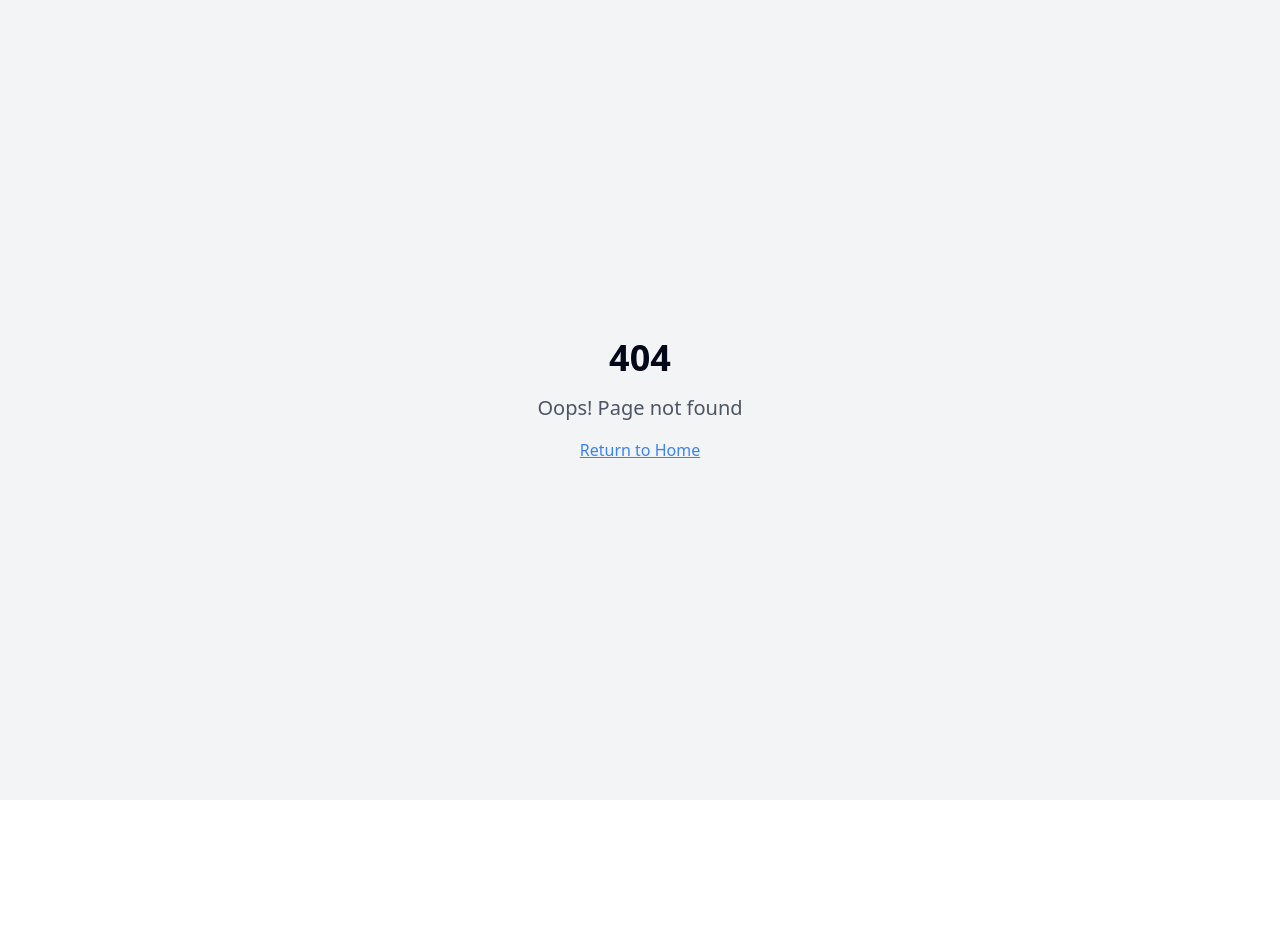
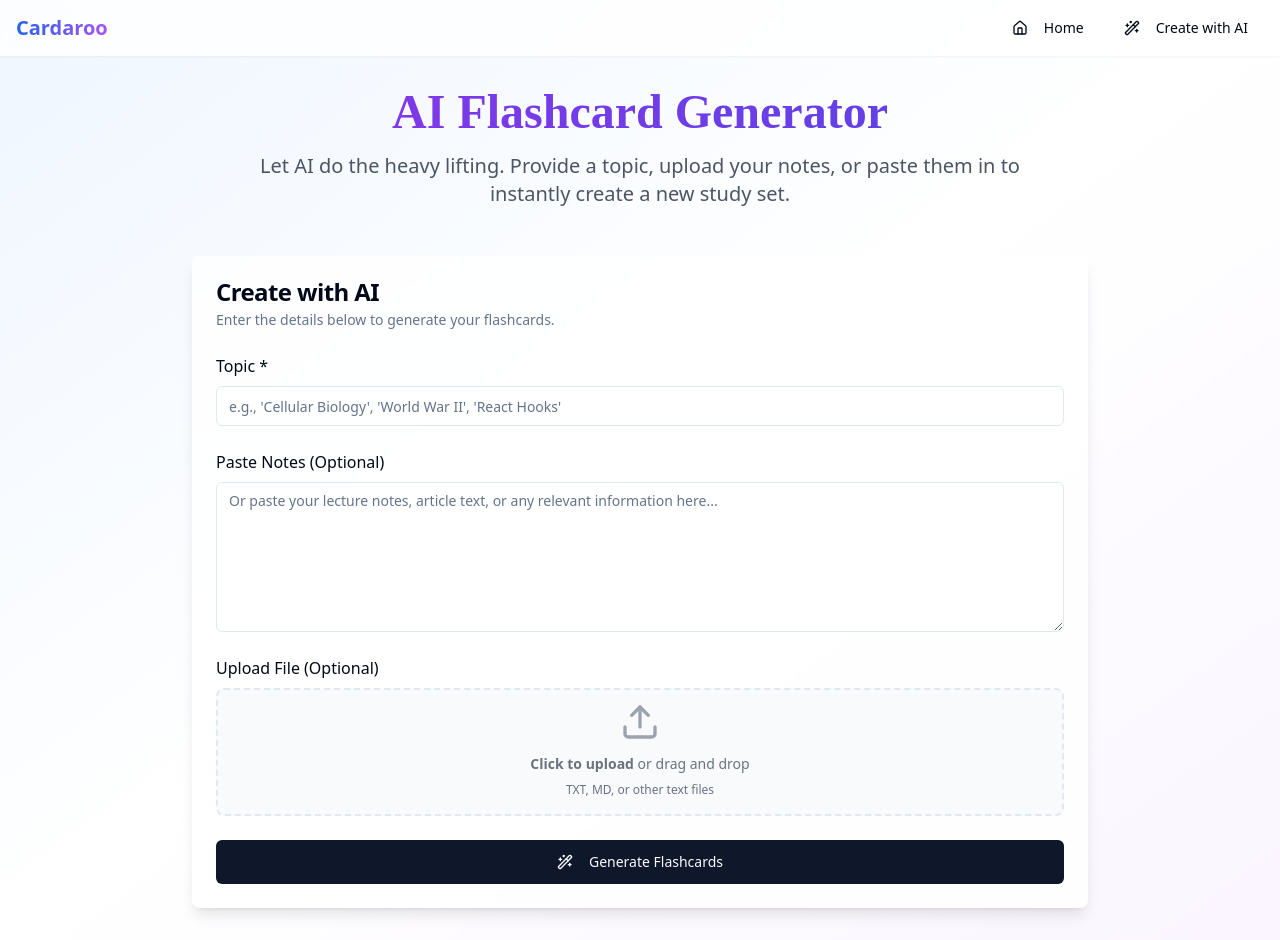
Before and after one commit to TerminatingCoder101/Cardaroo, a React (Vite) app: page /ai-generator in a window 1280 px wide. Before the commit this address had no page. Before the commit the page ends 800 px from the top, so only its background shows below. Built offline with nearby package versions, Linux system fonts and the light colour scheme; a web font is replaced by a local one.

Commit message:
Added Gemini

```diff
--- a/src/App.tsx
+++ b/src/App.tsx
@@ -6,6 +6,7 @@ import { QueryClient, QueryClientProvider } from "@tanstack/react-query";
 import { BrowserRouter, Routes, Route } from "react-router-dom";
 import Index from "./pages/Index";
 import StudyPage from "./pages/StudyPage";
+import AiGeneratorPage from "./components/AIGeneratorPage";
 import NotFound from "./pages/NotFound";
 
 const queryClient = new QueryClient();
@@ -20,6 +21,7 @@ const App = () => (
         <Routes>
           <Route path="/" element={<Index/>} />
           <Route path="/study/:setId" element={<StudyPage />} />
+          <Route path="/ai-generator" element={<AiGeneratorPage />} />
           <Route path="*" element={<NotFound />} />
         </Routes>
       </BrowserRouter>
--- /dev/null
+++ b/src/components/AiGeneratorPage.tsx
@@ -0,0 +1,231 @@
+import { useState } from 'react';
+import { useNavigate } from 'react-router-dom';
+import { Button } from '@/components/ui/button';
+import { Card, CardContent, CardDescription, CardHeader, CardTitle } from '@/components/ui/card';
+import { Input } from '@/components/ui/input';
+import { Textarea } from '@/components/ui/textarea';
+import { Upload, Wand2, Loader2, Save } from 'lucide-react';
+import Navbar from '@/components/Navbar';
+import { FlashcardSet } from '@/pages/Index';
+
+
+const AiGeneratorPage = () => {
+  const [topic, setTopic] = useState('');
+  const [file, setFile] = useState<File | null>(null);
+  const [notes, setNotes] = useState('');
+  const [isLoading, setIsLoading] = useState(false);
+  const [generatedCards, setGeneratedCards] = useState<{ front: string; back: string }[]>([]);
+  const navigate = useNavigate();
+
+  const handleFileChange = (e: React.ChangeEvent<HTMLInputElement>) => {
+    if (e.target.files && e.target.files.length > 0) {
+      setFile(e.target.files[0]);
+    }
+  };
+
+  // Helper function to read file content
+  const readFileContent = (file: File): Promise<string> => {
+    return new Promise((resolve, reject) => {
+      const reader = new FileReader();
+      reader.onload = (event) => {
+        resolve(event.target?.result as string);
+      };
+      reader.onerror = (error) => {
+        reject(error);
+      };
+      reader.readAsText(file);
+    });
+  };
+
+  const handleGenerate = async () => {
+    if (!topic && !notes && !file) {
+      alert("Please provide a topic, notes, or a file to generate flashcards.");
+      return;
+    }
+
+    setIsLoading(true);
+    setGeneratedCards([]);
+
+    try {
+      let fileContent = '';
+      if (file) {
+        fileContent = await readFileContent(file);
+      }
+
+      const prompt = `
+        Based on the following information, generate a set of flashcards. Each flashcard should be a distinct concept.
+        The topic is: "${topic}".
+        Additional notes: "${notes}".
+        Content from uploaded file: "${fileContent}".
+
+        Return the flashcards as a JSON array of objects, where each object has a "front" and a "back" key.
+        Example: [{"front": "What is the capital of France?", "back": "Paris"}]
+      `;
+
+      const chatHistory = [{ role: "user", parts: [{ text: prompt }] }];
+      const payload = {
+          contents: chatHistory,
+          generationConfig: {
+              responseMimeType: "application/json",
+              responseSchema: {
+                  type: "ARRAY",
+                  items: {
+                      type: "OBJECT",
+                      properties: {
+                          "front": { "type": "STRING" },
+                          "back": { "type": "STRING" }
+                      },
+                      required: ["front", "back"]
+                  }
+              }
+          }
+      };
+
+      const apiKey = import.meta.env.VITE_GEMINI_API_KEY;
+      const apiUrl = `https://generativelanguage.googleapis.com/v1beta/models/gemini-2.0-flash:generateContent?key=${apiKey}`;
+
+      const response = await fetch(apiUrl, {
+        method: 'POST',
+        headers: { 'Content-Type': 'application/json' },
+        body: JSON.stringify(payload)
+      });
+
+      if (!response.ok) {
+        throw new Error(`API request failed with status ${response.status}`);
+      }
+
+      const result = await response.json();
+
+      if (result.candidates && result.candidates[0]?.content?.parts[0]?.text) {
+        const parsedCards = JSON.parse(result.candidates[0].content.parts[0].text);
+        setGeneratedCards(parsedCards);
+      } else {
+        throw new Error("Failed to parse AI response.");
+      }
+
+    } catch (error) {
+      console.error("Error generating flashcards:", error);
+      alert("There was an error generating the flashcards. Please check the console for details.");
+    } finally {
+      setIsLoading(false);
+    }
+  };
+
+  const handleSaveSet = () => {
+    if (generatedCards.length === 0) return;
+
+    const newSet: FlashcardSet = {
+      id: Date.now().toString(),
+      title: topic || 'AI Generated Set',
+      description: `Generated on ${new Date().toLocaleDateString()}`,
+      cards: generatedCards.map((card, index) => ({ ...card, id: index.toString() })),
+      createdAt: new Date().toISOString(),
+    };
+
+    // Retrieve existing sets, add the new one, and save back to localStorage
+    const savedSets = localStorage.getItem('flashcardSets');
+    const sets = savedSets ? JSON.parse(savedSets) : [];
+    const updatedSets = [...sets, newSet];
+    localStorage.setItem('flashcardSets', JSON.stringify(updatedSets));
+
+    alert("Set saved successfully!");
+    navigate('/'); // Navigate back to the homepage
+  };
+
+  return (
+    <div className="min-h-screen bg-gradient-to-br from-blue-50 via-white to-purple-50">
+      <Navbar />
+
+      <div className="container mx-auto px-4 py-8">
+        <div className="text-center mb-12">
+          <h1 className="text-5xl font-bold font-heading text-gray-900 mb-4 bg-gradient-to-r from-purple-600 to-indigo-600 bg-clip-text text-transparent">
+            AI Flashcard Generator
+          </h1>
+          <p className="text-xl text-gray-600 max-w-3xl mx-auto">
+            Let AI do the heavy lifting. Provide a topic, upload your notes, or paste them in to instantly create a new study set.
+          </p>
+        </div>
+
+        <Card className="max-w-4xl mx-auto bg-white/80 backdrop-blur-sm border-0 shadow-lg">
+          <CardHeader>
+            <CardTitle>Create with AI</CardTitle>
+            <CardDescription>Enter the details below to generate your flashcards.</CardDescription>
+          </CardHeader>
+          <CardContent className="space-y-6">
+            <div className="space-y-2">
+              <label htmlFor="topic" className="font-medium">Topic *</label>
+              <Input
+                id="topic"
+                placeholder="e.g., 'Cellular Biology', 'World War II', 'React Hooks'"
+                value={topic}
+                onChange={(e) => setTopic(e.target.value)}
+              />
+            </div>
+
+            <div className="space-y-2">
+              <label htmlFor="notes" className="font-medium">Paste Notes (Optional)</label>
+              <Textarea
+                id="notes"
+                placeholder="Or paste your lecture notes, article text, or any relevant information here..."
+                className="min-h-[150px]"
+                value={notes}
+                onChange={(e) => setNotes(e.target.value)}
+              />
+            </div>
+
+            <div className="space-y-2">
+              <label htmlFor="file-upload" className="font-medium">Upload File (Optional)</label>
+              <div className="flex items-center justify-center w-full">
+                <label htmlFor="file-upload" className="flex flex-col items-center justify-center w-full h-32 border-2 border-dashed rounded-lg cursor-pointer bg-gray-50 hover:bg-gray-100">
+                  <div className="flex flex-col items-center justify-center pt-5 pb-6">
+                    <Upload className="w-10 h-10 mb-3 text-gray-400" />
+                    <p className="mb-2 text-sm text-gray-500">
+                      <span className="font-semibold">Click to upload</span> or drag and drop
+                    </p>
+                    <p className="text-xs text-gray-500">TXT, MD, or other text files</p>
+                  </div>
+                  <input id="file-upload" type="file" className="hidden" onChange={handleFileChange} />
+                </label>
+              </div>
+              {file && <p className="text-sm text-gray-600 mt-2">Selected file: {file.name}</p>}
+            </div>
+
+            <Button onClick={handleGenerate} size="lg" className="w-full" disabled={isLoading}>
+              {isLoading ? (
+                <Loader2 className="mr-2 h-5 w-5 animate-spin" />
+              ) : (
+                <Wand2 className="mr-2 h-5 w-5" />
+              )}
+              Generate Flashcards
+            </Button>
+          </CardContent>
+        </Card>
+
+        {generatedCards.length > 0 && (
+          <Card className="max-w-4xl mx-auto mt-8 bg-white/80 backdrop-blur-sm border-0 shadow-lg">
+            <CardHeader className="flex flex-row items-center justify-between">
+              <div>
+                <CardTitle>Generated Cards</CardTitle>
+                <CardDescription>Review the cards below and save them to a new set.</CardDescription>
+              </div>
+              <Button onClick={handleSaveSet}>
+                <Save className="mr-2 h-4 w-4" />
+                Save and Add to My Sets
+              </Button>
+            </CardHeader>
+            <CardContent className="space-y-2">
+              {generatedCards.map((card, index) => (
+                <div key={index} className="p-3 border rounded-md bg-gray-50 grid grid-cols-2 gap-4">
+                  <p><span className="font-semibold">Front:</span> {card.front}</p>
+                  <p><span className="font-semibold">Back:</span> {card.back}</p>
+                </div>
+              ))}
+            </CardContent>
+          </Card>
+        )}
+      </div>
+    </div>
+  );
+};
+
+export default AiGeneratorPage;
--- a/src/components/Navbar.tsx
+++ b/src/components/Navbar.tsx
@@ -1,47 +1,53 @@
-import React from 'react';
-import { Button } from "@/components/ui/button";
-import { BookOpen, Home, Plus, Search } from 'lucide-react';
-import { useNavigate, useLocation } from 'react-router-dom';
+import { Link } from 'react-router-dom';
+import { Button } from '@/components/ui/button';
+import { Input } from '@/components/ui/input';
+import { Home, Wand2 } from 'lucide-react';
 
-
-
-
+// Make the search props optional so this Navbar can be used on pages without search functionality.
 interface NavbarProps {
-  searchQuery: string;
-  setSearchQuery: (query: string) => void;
+  searchQuery?: string;
+  setSearchQuery?: (query: string) => void;
 }
 
-const Navbar: React.FC<NavbarProps> = ({ searchQuery, setSearchQuery }) =>{
-  const navigate = useNavigate();
-  const location = useLocation();
+const Navbar: React.FC<NavbarProps> = ({ searchQuery, setSearchQuery }) => {
+  return (
+    <nav className="bg-white/80 backdrop-blur-sm shadow-sm sticky top-0 z-50">
+      <div className="container mx-auto px-4 py-2 flex justify-between items-center">
+        <div className="flex items-center space-x-2">
+          <Link to="/" className="text-xl font-bold bg-gradient-to-r from-blue-600 to-purple-500 bg-clip-text text-transparent">
+            Cardaroo
+          </Link>
+        </div>
 
-  return (
-    <nav className="bg-white/80 backdrop-blur-sm border-b border-gray-200 sticky top-0 z-50">
-      <div className="container mx-auto px-4">
-        <div className="flex items-center justify-between h-16">
-          <div className="flex items-center space-x-8">
-            <div
-              className="flex items-center space-x-2 cursor-pointer hover:opacity-80 transition-opacity"
-              onClick={() => navigate('/')}
-            >
-              <div className="w-8 h-8 bg-gradient-to-r from-blue-600 to-purple-600 rounded-lg flex items-center justify-center">
-                <BookOpen className="h-5 w-5 text-white" />
-              </div>
-              <span className="text-xl font-bold bg-gradient-to-r from-blue-600 to-purple-500 bg-clip-text text-transparent">
-                Cardaroo
-              </span>
-            </div>
-          </div>
-
-          <div className="w-1/3">
-              <input
+        <div className="flex-1 flex justify-center px-8">
+          {/* Conditionally render the search bar only if the props are provided */}
+          {setSearchQuery && (
+            <div className="w-full max-w-md">
+              <Input
                 type="text"
                 placeholder="Search study sets..."
-                value={searchQuery}
+                value={searchQuery || ''}
                 onChange={(e) => setSearchQuery(e.target.value)}
-                className="w-full px-3 py-2 border border-gray-300 rounded-md focus:ring-blue-500 focus:border-blue-500"
+                className="w-full"
               />
-          </div>
+            </div>
+          )}
+        </div>
+
+        <div className="flex items-center space-x-2">
+          <Button asChild variant="ghost">
+            <Link to="/">
+              <Home className="mr-2 h-4 w-4" />
+              Home
+            </Link>
+          </Button>
+          {/* This is the new link to your AI Generator page */}
+          <Button asChild variant="ghost">
+            <Link to="/ai-generator">
+              <Wand2 className="mr-2 h-4 w-4" />
+              Create with AI
+            </Link>
+          </Button>
         </div>
       </div>
     </nav>
```
Also changed, not shown: 1 other file (tests, documents, lock files or other folders).
